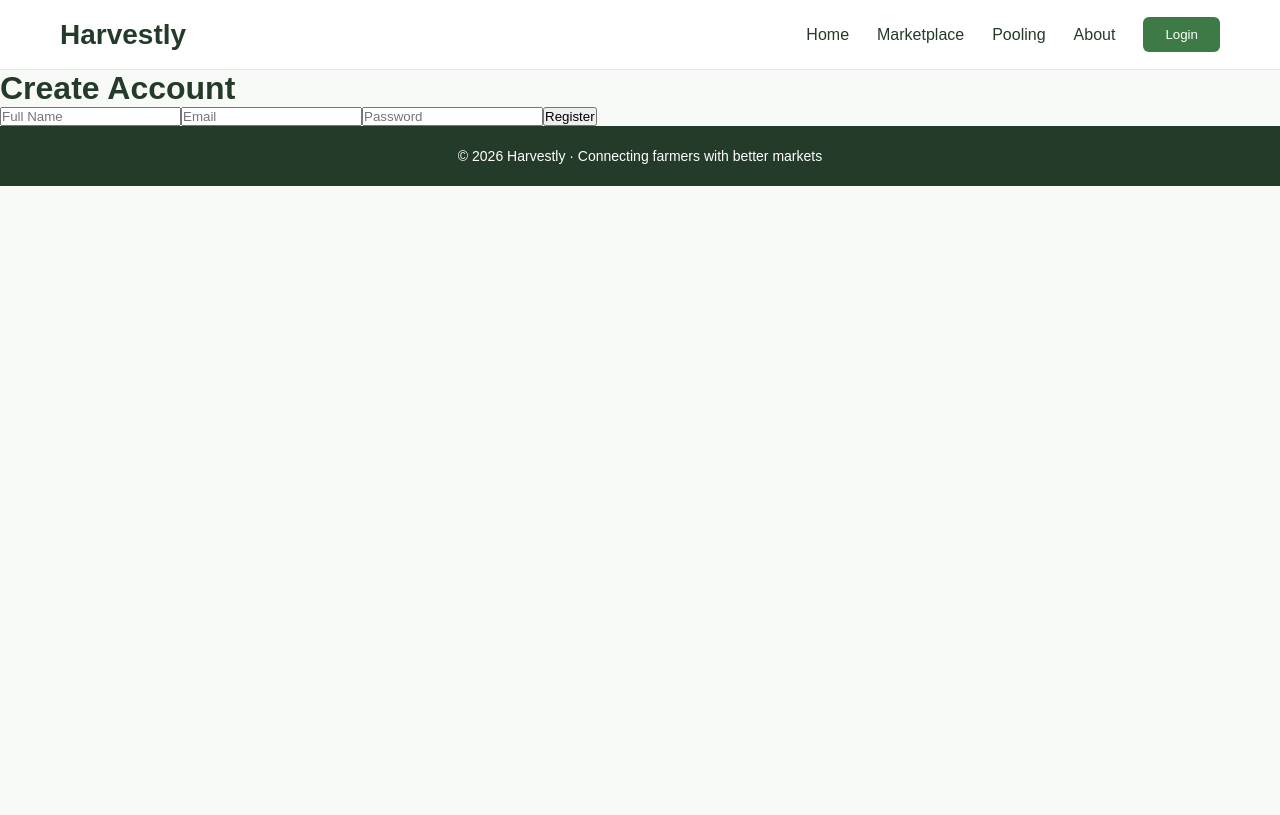
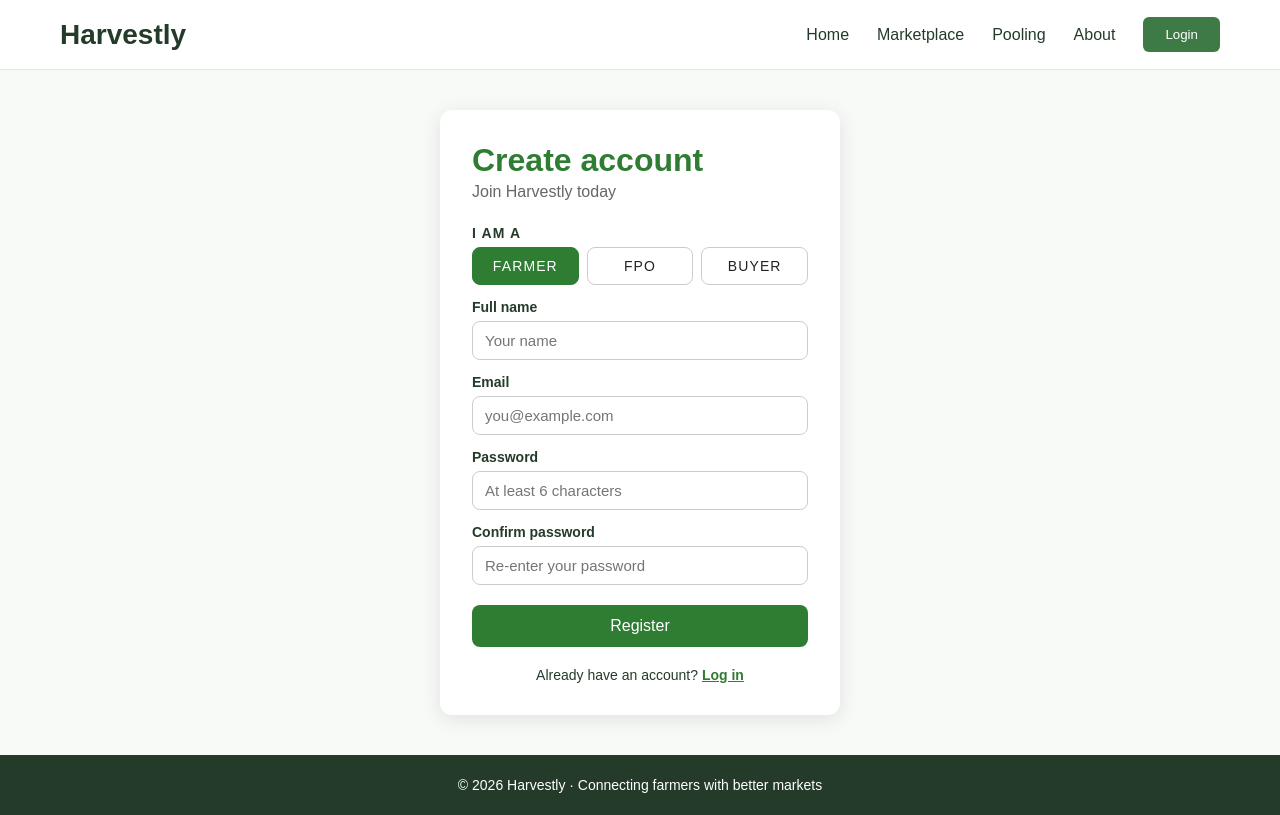
Before and after one commit to prathmeshi/Harvestly-, a React (Create React App) app in the folder mern_project/: page /register in a window 1280 px wide. Built offline with nearby package versions, Linux system fonts and the light colour scheme.

Commit message:
Fiing backend Storage

```diff
--- a/mern_project/package.json
+++ b/mern_project/package.json
@@ -50,6 +50,6 @@
   },
   "keywords": [],
   "author": "",
-  "license": "ISC",
-  "type": "commonjs"
+  "license": "ISC"
+
 }
--- a/mern_project/src/App.css
+++ b/mern_project/src/App.css
@@ -283,3 +283,32 @@ body {
   color: #2e7d32;
   font-weight: 600;
 }
+
+/* Role picker on the Register page */
+.auth-label {
+  margin: 14px 0 6px;
+  font-weight: 600;
+  font-size: 14px;
+}
+
+.role-picker {
+  display: flex;
+  gap: 8px;
+}
+
+.role-option {
+  flex: 1;
+  padding: 10px;
+  border: 1px solid #ccc;
+  background: #ffffff;
+  color: #222222;
+  border-radius: 8px;
+  font-size: 14px;
+  cursor: pointer;
+}
+
+.role-option.active {
+  background: #2e7d32;
+  color: #ffffff;
+  border-color: #2e7d32;
+}
--- a/mern_project/src/index.css
+++ b/mern_project/src/index.css
@@ -11,3 +11,34 @@ code {
   font-family: source-code-pro, Menlo, Monaco, Consolas, 'Courier New',
     monospace;
 }
+
+.auth-label {
+  margin: 14px 0 6px;
+  font-family: var(--font-mono);
+  font-size: 11px;
+  letter-spacing: 0.08em;
+  text-transform: uppercase;
+}
+
+.role-picker {
+  display: flex;
+  gap: 8px;
+}
+
+.role-option {
+  flex: 1;
+  padding: 10px;
+  border: 1px solid var(--cream-border);
+  background: var(--cream);
+  font-family: var(--font-mono);
+  font-size: 12px;
+  letter-spacing: 0.08em;
+  text-transform: uppercase;
+  cursor: pointer;
+}
+
+.role-option.active {
+  background: var(--green-900);
+  color: #fff;
+  border-color: var(--green-900);
+}
--- a/mern_project/src/pages/Register.js
+++ b/mern_project/src/pages/Register.js
@@ -1,14 +1,146 @@
+import { useState } from 'react';
+import { Link, useNavigate } from 'react-router-dom';
+
+const ROLES = [
+  { value: 'farmer', label: 'Farmer' },
+  { value: 'fpo', label: 'FPO' },
+  { value: 'buyer', label: 'Buyer' },
+];
+
 function Register() {
+  const navigate = useNavigate();
+  const [form, setForm] = useState({
+    name: '',
+    email: '',
+    password: '',
+    confirmPassword: '',
+    role: 'farmer',
+  });
+  const [error, setError] = useState('');
+  const [loading, setLoading] = useState(false);
+
+  const handleChange = (e) => {
+    setForm({ ...form, [e.target.name]: e.target.value });
+  };
+
+  const handleSubmit = async (e) => {
+    e.preventDefault();
+    setError('');
+
+    if (!form.name || !form.email || !form.password) {
+      setError('Please fill in all fields.');
+      return;
+    }
+    if (form.password.length < 6) {
+      setError('Password must be at least 6 characters.');
+      return;
+    }
+    if (form.password !== form.confirmPassword) {
+      setError('Passwords do not match.');
+      return;
+    }
+
+    setLoading(true);
+    try {
+      const res = await fetch('http://localhost:5000/api/auth/register', {
+        method: 'POST',
+        headers: { 'Content-Type': 'application/json' },
+        body: JSON.stringify({
+          name: form.name,
+          email: form.email,
+          password: form.password,
+          role: form.role,
+        }),
+      });
+      const data = await res.json();
+
+      if (!res.ok) {
+        setError(data.message || 'Registration failed. Please try again.');
+        return;
+      }
+
+      localStorage.setItem('token', data.token);
+      localStorage.setItem('user', JSON.stringify(data.user));
+      navigate('/marketplace');
+    } catch (err) {
+      setError('Could not reach the server. Is the backend running?');
+    } finally {
+      setLoading(false);
+    }
+  };
+
   return (
-    <div className="page">
-      <h1>Create Account</h1>
+    <div className="auth-page">
+      <div className="auth-card">
+        <h1>Create account</h1>
+        <p className="auth-subtitle">Join Harvestly today</p>
 
-      <form>
-        <input type="text" placeholder="Full Name" />
-        <input type="email" placeholder="Email" />
-        <input type="password" placeholder="Password" />
-        <button type="submit">Register</button>
-      </form>
+        <form onSubmit={handleSubmit}>
+          <p className="auth-label">I am a</p>
+          <div className="role-picker">
+            {ROLES.map((r) => (
+              <button
+                key={r.value}
+                type="button"
+                className={`role-option ${form.role === r.value ? 'active' : ''}`}
+                onClick={() => setForm({ ...form, role: r.value })}
+              >
+                {r.label}
+              </button>
+            ))}
+          </div>
+
+          <label htmlFor="name">Full name</label>
+          <input
+            id="name"
+            type="text"
+            name="name"
+            placeholder="Your name"
+            value={form.name}
+            onChange={handleChange}
+          />
+
+          <label htmlFor="email">Email</label>
+          <input
+            id="email"
+            type="email"
+            name="email"
+            placeholder="you@example.com"
+            value={form.email}
+            onChange={handleChange}
+          />
+
+          <label htmlFor="password">Password</label>
+          <input
+            id="password"
+            type="password"
+            name="password"
+            placeholder="At least 6 characters"
+            value={form.password}
+            onChange={handleChange}
+          />
+
+          <label htmlFor="confirmPassword">Confirm password</label>
+          <input
+            id="confirmPassword"
+            type="password"
+            name="confirmPassword"
+            placeholder="Re-enter your password"
+            value={form.confirmPassword}
+            onChange={handleChange}
+          />
+
+          {error && <p className="auth-error">{error}</p>}
+
+          <button type="submit" className="auth-btn" disabled={loading}>
+            {loading ? 'Creating account...' : 'Register'}
+          </button>
+        </form>
+
+        <p className="auth-switch">
+          Already have an account? <Link to="/login">Log in</Link>
+        </p>
+      </div>
     </div>
   );
 }
```
Also changed, not shown: 2 other files (tests, documents, lock files or other folders).
